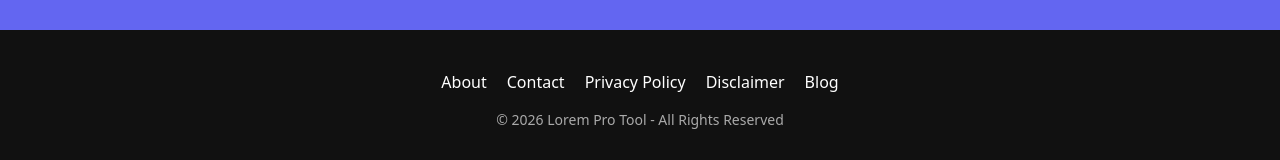
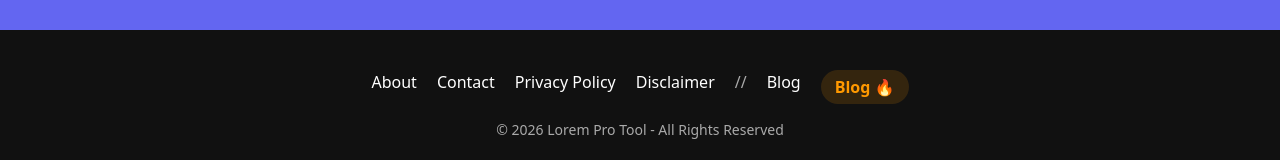
Before and after one commit to Ravs10/lorem-pro-tool, a Next.js app: page / in a window 1280 px wide. Shown: the part 1245-1405 px from the top of the page. Built offline with nearby package versions, Linux system fonts and the light colour scheme; no server answers; the database is empty.

Commit message:
Update Blog link style in Footer component

```diff
--- a/app/components/Footer.js
+++ b/app/components/Footer.js
@@ -9,8 +9,9 @@ export default function Footer(){
         <Link href="/contact" style={{color:"white",textDecoration:"none"}}>Contact</Link>
         <Link href="/privacy" style={{color:"white",textDecoration:"none"}}>Privacy Policy</Link>
         <Link href="/disclaimer" style={{color:"white",textDecoration:"none"}}>Disclaimer</Link>
-        <Link href="/blog" style={{color:"white",textDecoration:"none"}}>Blog</Link>
-      </div>
+        //<Link href="/blog" style={{color:"white",textDecoration:"none"}}>Blog</Link>
+     <Link href="/blog" style={{color:"#ff9900", fontWeight:"800", background:"rgba(255,153,0,0.15)", padding:"5px 14px", borderRadius:"20px", textDecoration:"none"}}>Blog 🔥</Link>
+  </div>
       <p style={{fontSize:"14px"}}>© {new Date().getFullYear()} Lorem Pro Tool - All Rights Reserved</p>
     </footer>
   );
```
